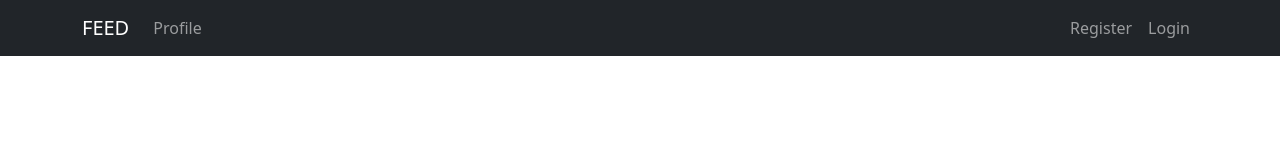
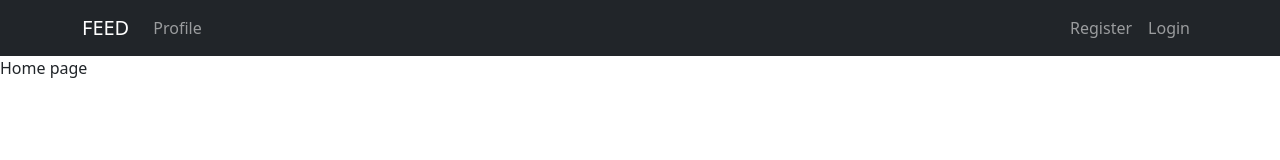
Before and after one commit to DobriJS/feed-client, a React (Vite) app: page / in a window 1280 px wide. Shown: the top 160 px of the page. Built offline with nearby package versions, Linux system fonts and the light colour scheme.

Commit message:
Create Navigation page

```diff
--- a/src/App.jsx
+++ b/src/App.jsx
@@ -1,20 +1,7 @@
-import { BrowserRouter, Routes, Route } from 'react-router-dom';
-import Navibar from './components/Navbar/NaviBar';
-import Register from './pages/Register';
-import Login from './pages/Login';
-import Profile from './pages/Profile';
+import Navigation from './pages/Navigation';
 
 function App() {
-  return (
-    <BrowserRouter>
-      <Navibar />
-      <Routes>
-        <Route path='/register' element={<Register />} />
-        <Route path='/login' element={<Login />} />
-        <Route path='/profile' element={<Profile />} />
-      </Routes>
-    </BrowserRouter>
-  );
+  return <Navigation />;
 }
 
 export default App;
--- /dev/null
+++ b/src/pages/Home.jsx
@@ -0,0 +1,5 @@
+const Home = () => {
+  return <div>Home page</div>;
+};
+
+export default Home;
--- /dev/null
+++ b/src/pages/Navigation.jsx
@@ -0,0 +1,22 @@
+import { BrowserRouter, Routes, Route } from 'react-router-dom';
+import Navibar from '../components/Navbar/NaviBar';
+import Register from './Register';
+import Login from './Login';
+import Profile from './Profile';
+import Home from './Home';
+
+const Navigation = () => {
+  return (
+    <BrowserRouter>
+      <Navibar />
+      <Routes>
+        <Route path='/' element={<Home />} />
+        <Route path='/register' element={<Register />} />
+        <Route path='/login' element={<Login />} />
+        <Route path='/profile' element={<Profile />} />
+      </Routes>
+    </BrowserRouter>
+  );
+};
+
+export default Navigation;
```
